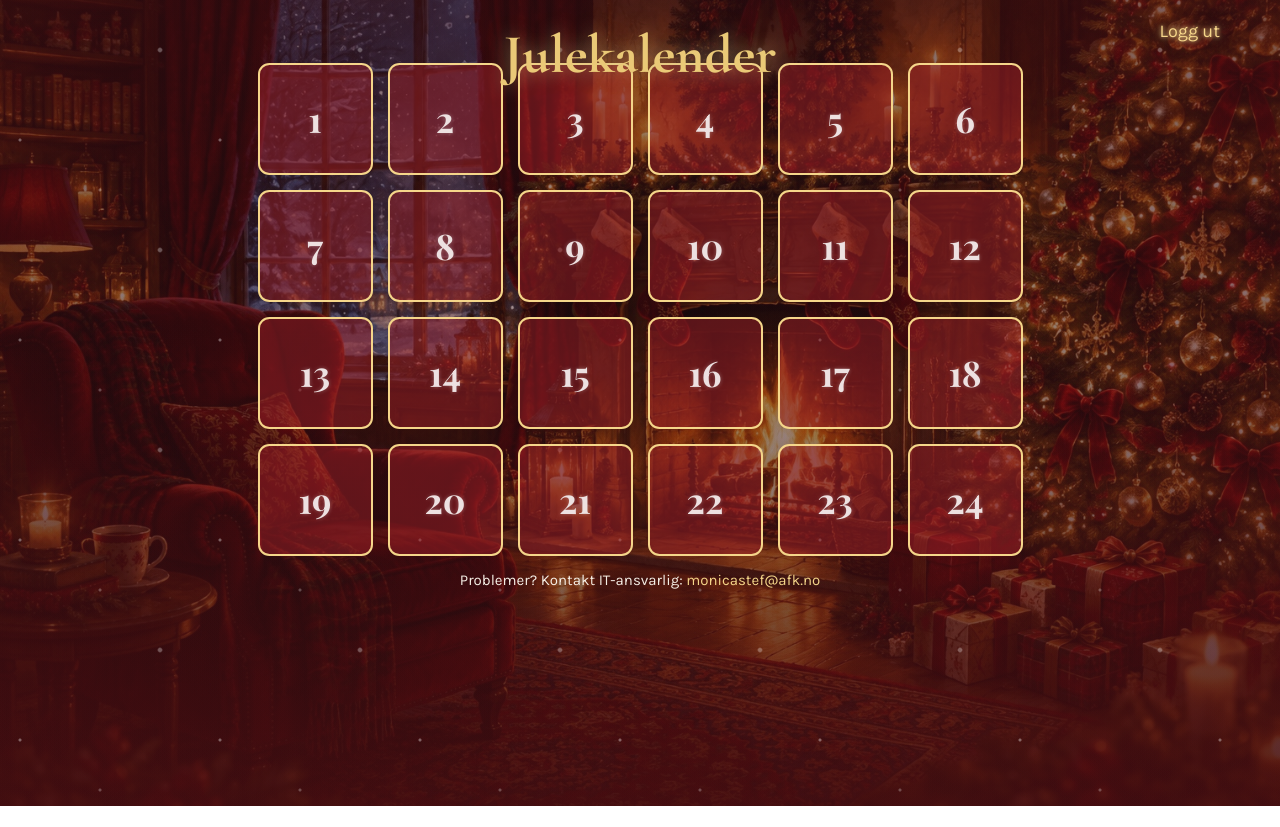
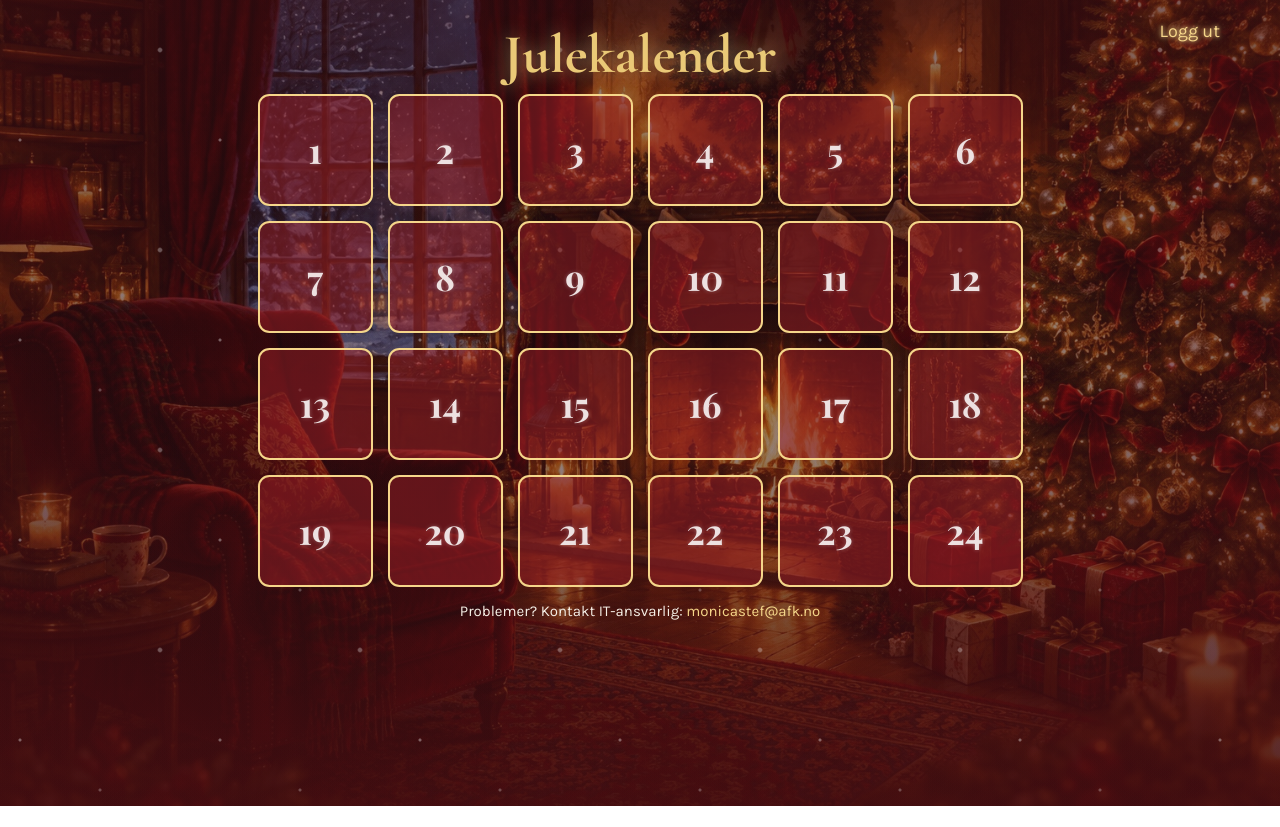
Before and after one commit to Tekkswork/Julekalender, a Node server app: page / in a window 1280 px wide. Shown: the top 827 px of the page. Run offline with Node 20, Linux system fonts and the light colour scheme; some libraries are stand-ins or nearby versions.

Commit message:
Noe super rart skjer, når jeg starter nettsiden så begynner hele kalenderen å flytte seg opp. Hadde margin top på 66 og det var for høyt når jeg restarta prosjektet? den var helt ok, men nå er det 35 px som er bra? Det er ikke overflow-y som er problemet- heller ikke noe annet jeg kan tenke på. Håper at jeg ikke må manuelt ordne høyden hver eneste gang

```diff
--- a/public/css/style.css
+++ b/public/css/style.css
@@ -88,7 +88,7 @@ h1 {
   gap: 15px;
   justify-content: center;
   margin-bottom: 0px;
-  margin-top: -66px;
+  margin-top: -35px;
 }
 
 .kalender a {
--- a/views/index.ejs
+++ b/views/index.ejs
@@ -1,6 +1,9 @@
 <%- include('partials/header') %>
 
 <h1>Julekalender</h1>
+
+
+<!-- test test, min commit vises jo ikke på github -->
 
 <% if (navn) { %>
   <p>Hei, <%= navn %>!</p>
```
